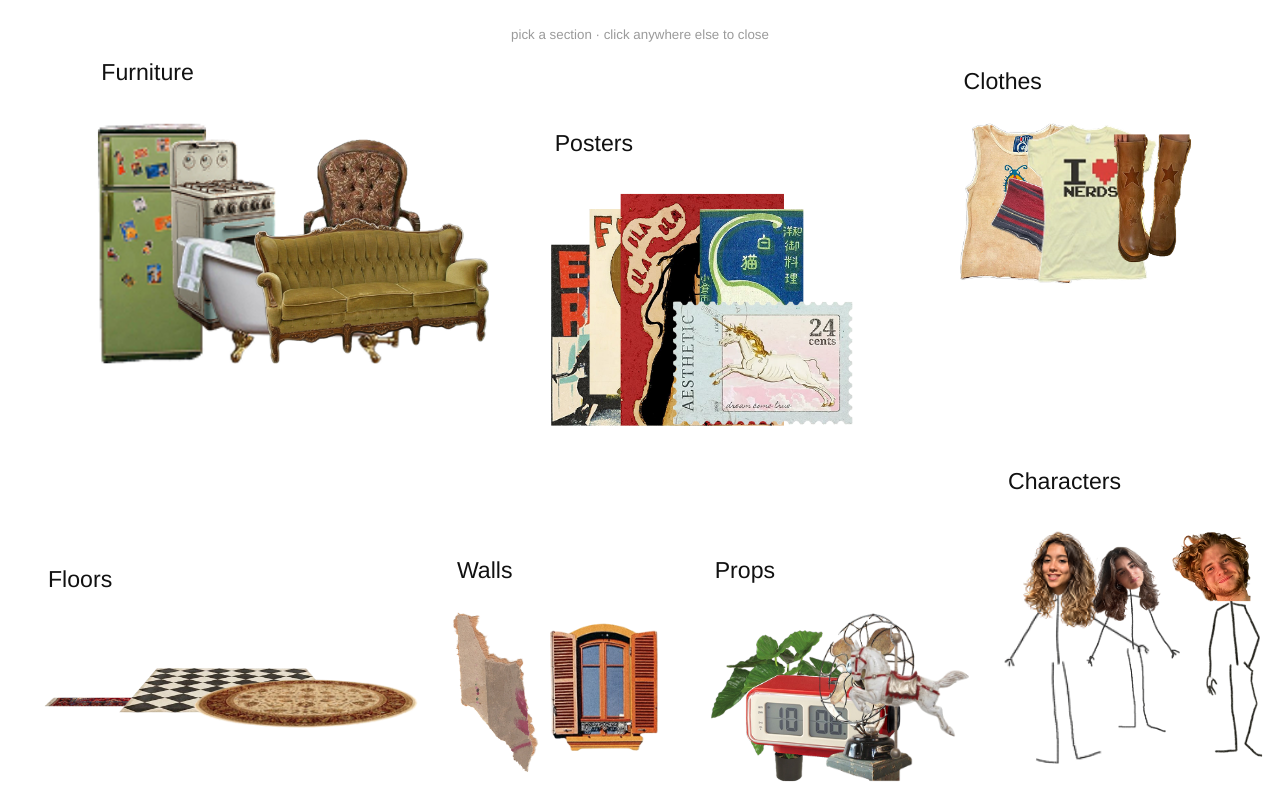
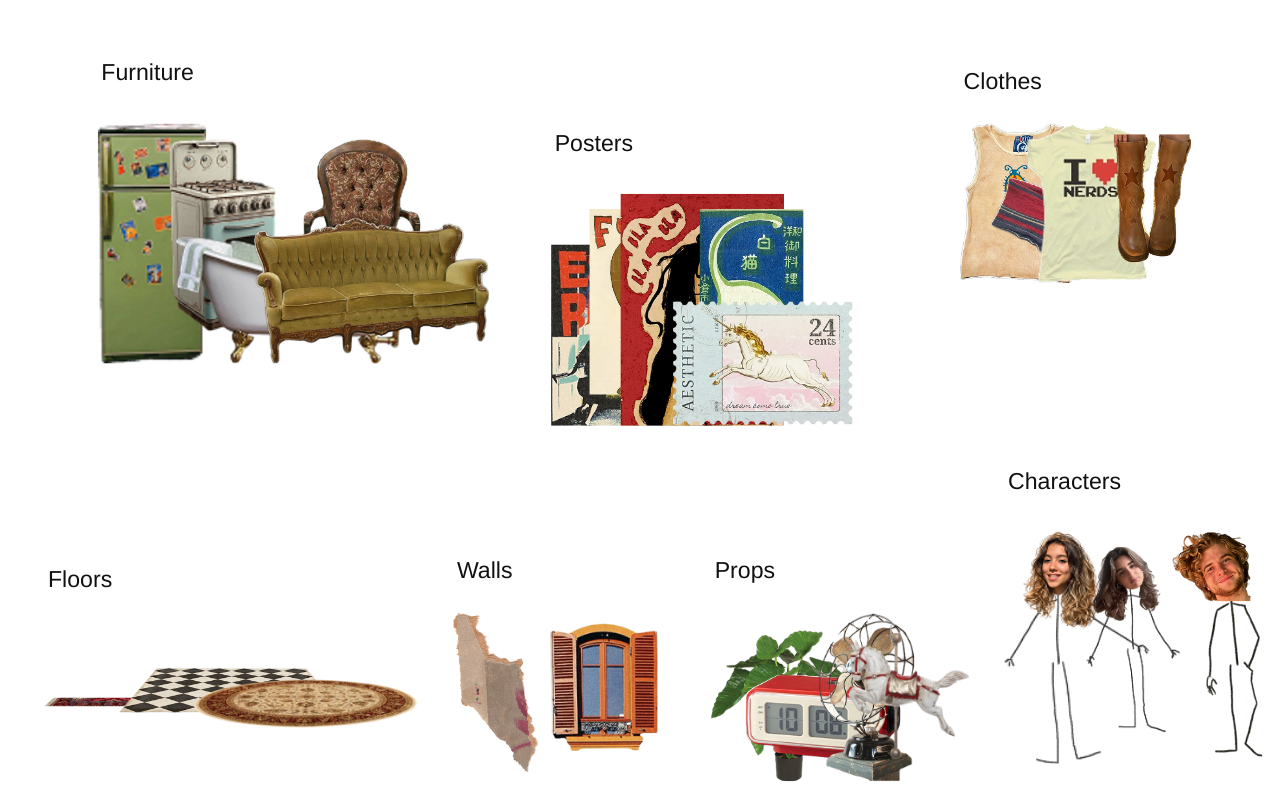
Before and after one commit to anacherkezishvili88-beep/my-dollhouse, a React (Vite) app: page / in a window 1280 px wide. Both pictures are taken after a click on the button 639 px from the left and 400 px from the top of the page. Built offline with nearby package versions, Linux system fonts and the light colour scheme.

Commit message:
Update CartMenu.jsx

```diff
--- a/src/components/CartMenu.jsx
+++ b/src/components/CartMenu.jsx
@@ -19,7 +19,6 @@ export default function CartMenu({ onPick }) {
           <MenuCollage category={category} />
         </button>
       ))}
-      <p className="overlay-hint menu-hint">pick a section · click anywhere else to close</p>
     </>
   );
 }
```
